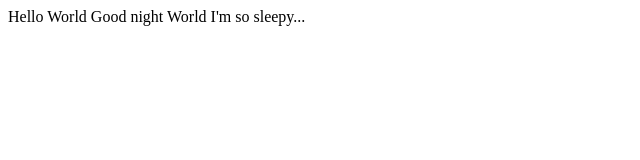
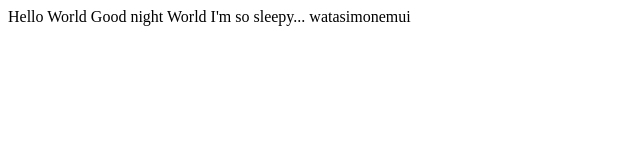
Before and after one commit to NobTakeda/miniSite, a plain HTML site: page index.html in a window 1280 px wide. Shown: the whole page, without its empty margins (0-640 px from the left). Drawn offline with Linux system fonts and the light colour scheme.

Commit message:
watasimonemutai追加

```diff
--- a/index.html
+++ b/index.html
@@ -10,5 +10,6 @@
 		Good night
 		World
 		I'm so sleepy...
+		watasimonemui
 	</body>
 </html>
```
